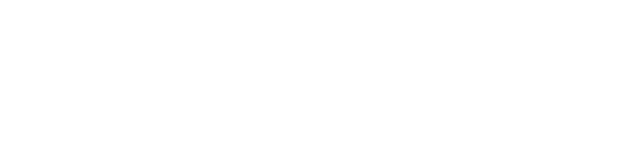
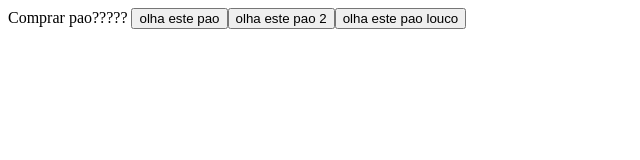
Before and after one commit to JMTI10/MyRepository, a plain HTML site: page index.html in a window 1280 px wide. Shown: the whole page, without its empty margins (0-640 px from the left). Drawn offline with Linux system fonts and the light colour scheme.

Commit message:
I have no idea what im doing right now

```diff
--- a/index.html
+++ b/index.html
@@ -2,7 +2,8 @@
 <html>
     <head>
         <body>
-
+            Comprar pao?????
+            <button>olha este pao</button><button>olha este pao 2</button><button>olha este pao louco</button>
         </body>
     </head>
 </html>
```
